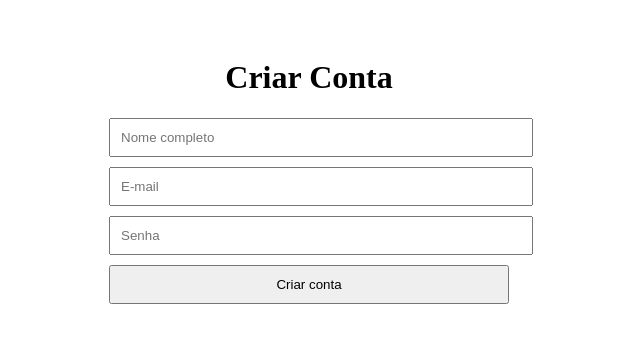
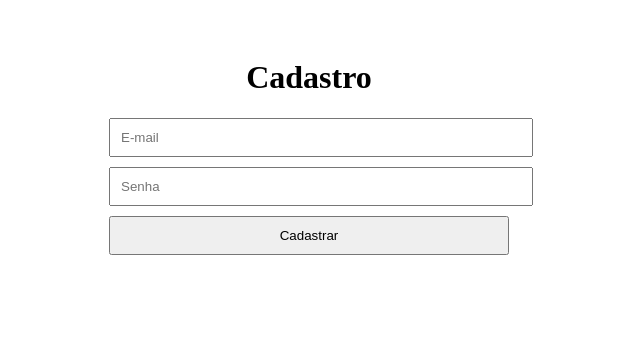
Before and after one commit to NatanN013/Site-Nota-Certa, a Next.js app: page /register in a window 1280 px wide. Shown: the top 342 px of the page, without its empty margins (331-971 px from the left). Built offline with nearby package versions, Linux system fonts and the light colour scheme; no server answers.

Commit message:
Update register.js

```diff
--- a/src/pages/register.js
+++ b/src/pages/register.js
@@ -1,44 +1,31 @@
 import { useState } from 'react';
 import { useRouter } from 'next/router';
-import { createUserWithEmailAndPassword, updateProfile } from 'firebase/auth';
 import { auth } from '../firebase';
+import { createUserWithEmailAndPassword } from 'firebase/auth';
 
 export default function Register() {
   const router = useRouter();
-  const [nome, setNome] = useState('');
   const [email, setEmail] = useState('');
   const [senha, setSenha] = useState('');
   const [erro, setErro] = useState('');
 
-  const cadastrarUsuario = async (e) => {
-    e.preventDefault();
+  const cadastrarUsuario = async () => {
     try {
-      const userCredential = await createUserWithEmailAndPassword(auth, email, senha);
-      await updateProfile(userCredential.user, { displayName: nome });
+      await createUserWithEmailAndPassword(auth, email, senha);
       router.push('/dashboard');
     } catch (error) {
-      setErro('Erro ao cadastrar. Verifique os dados e tente novamente.');
+      setErro('Erro ao cadastrar. Verifique os dados.');
     }
   };
 
   return (
     <div style={{ padding: 30, maxWidth: 400, margin: '0 auto', textAlign: 'center' }}>
-      <h1>Criar Conta</h1>
-      <form onSubmit={cadastrarUsuario}>
-        <input
-          type="text"
-          placeholder="Nome completo"
-          value={nome}
-          onChange={(e) => setNome(e.target.value)}
-          required
-          style={{ width: '100%', padding: 10, marginBottom: 10 }}
-        />
+      <h1>Cadastro</h1>
       <input
         type="email"
         placeholder="E-mail"
         value={email}
         onChange={(e) => setEmail(e.target.value)}
-          required
         style={{ width: '100%', padding: 10, marginBottom: 10 }}
       />
       <input
@@ -46,13 +33,11 @@ export default function Register() {
         placeholder="Senha"
         value={senha}
         onChange={(e) => setSenha(e.target.value)}
-          required
         style={{ width: '100%', padding: 10, marginBottom: 10 }}
       />
-        <button type="submit" style={{ width: '100%', padding: 10 }}>
-          Criar conta
+      <button onClick={cadastrarUsuario} style={{ width: '100%', padding: 10 }}>
+        Cadastrar
       </button>
-      </form>
       {erro && <p style={{ color: 'red', marginTop: 15 }}>{erro}</p>}
     </div>
   );
```
Lines whose indentation alone changed are shown as unchanged.
